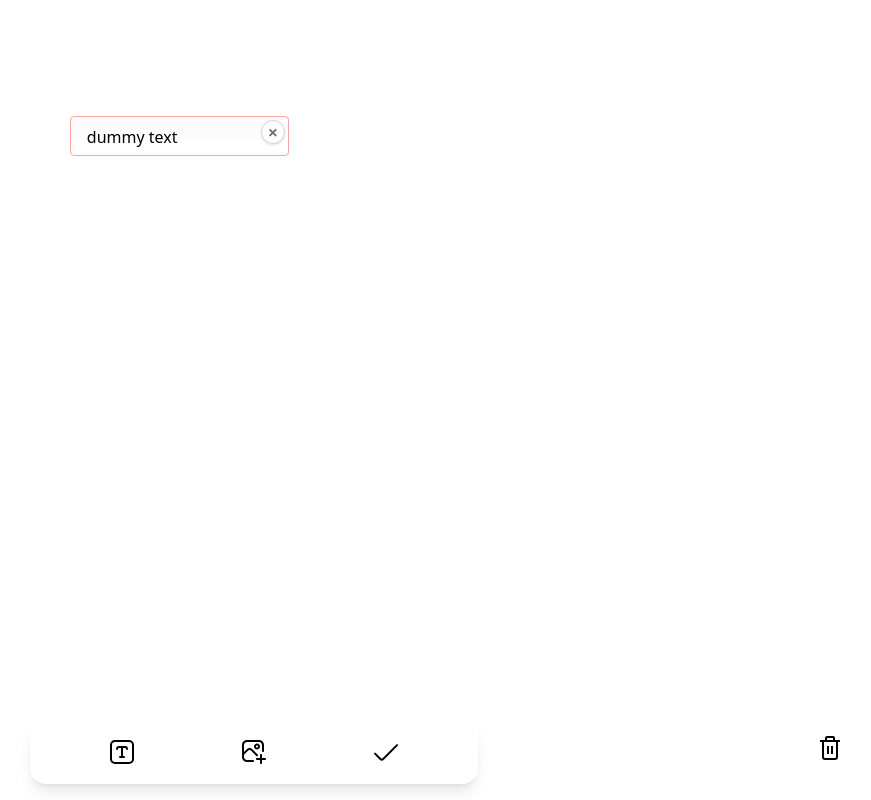
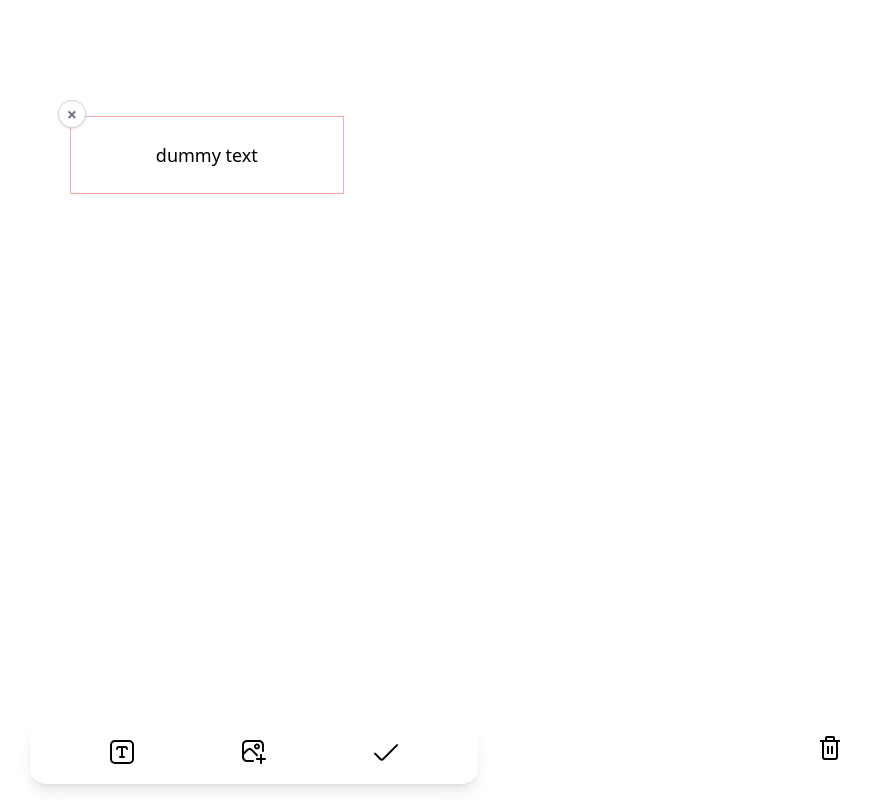
Before and after one commit to Greenora/project-YellowMemo, a React (Create React App) app in the folder react-project/: page /post/create in a window 1280 px wide. Both pictures are taken after a click on the button 508 px from the left and 752 px from the top of the page. Shown: the whole page, without its empty margins (386-1257 px from the left). Built offline with nearby package versions, Linux system fonts and the light colour scheme.

Commit message:
✨ 드래그 기능, 삭제 기능, 저장 기능 완성

```diff
--- a/react-project/src/components/DraggableTextbox.jsx
+++ b/react-project/src/components/DraggableTextbox.jsx
@@ -22,12 +22,17 @@ function DraggableTextbox({
     left: transform ? x + transform.x : x,
     top: transform ? y + transform.y : y,
     zIndex: 1,
-    minWidth: 180,
+    minWidth: 220,
     maxWidth: 400,
   };
 
   return (
-    <div ref={setNodeRef} style={style} tabIndex={0} className="group">
+    <div
+      ref={setNodeRef}
+      style={style}
+      tabIndex={0}
+      className="group"
+    >
       {/* 드래그 핸들 */}
       <div
         {...attributes}
@@ -37,56 +42,72 @@ function DraggableTextbox({
           left: 0,
           top: 0,
           width: "100%",
-          height: 24,
+          height: 15,
           cursor: "grab",
           zIndex: 5,
-          background: "rgba(0,0,0,0.01)",
+          background: "rgba(0,0,0,0.0)",
         }}
         onMouseDown={e => e.stopPropagation()}
       />
-      {/* 항상 보이는 삭제 버튼 */}
+      {/* 삭제 버튼: 항상 좌상단에 노출 */}
       <button
         onClick={e => {
           e.stopPropagation();
           onDelete(id);
         }}
-        className="absolute top-1 right-1 bg-white border border-gray-300 rounded-full w-6 h-6 flex items-center justify-center shadow hover:bg-gray-100 z-10"
+        className="absolute -top-4 -left-3 w-7 h-7 bg-white border border-gray-300 rounded-full flex items-center justify-center shadow hover:bg-red-100 z-20"
         aria-label="삭제"
         type="button"
-        style={{
-          // 필요시 스타일 조정
-        }}
+        style={{ cursor: "pointer" }}
       >
         <span className="text-lg font-bold text-gray-500">×</span>
       </button>
-      {/* 편집/비편집 상태 전환 */}
+      {/* 사진 프레임 스타일 텍스트박스 */}
+      <div
+        className={`px-8 py-6 min-w-[220px] max-w-[400px] min-h-[60px] flex items-center justify-center transition-colors duration-150
+          ${editing ? "border border-red-300 bg-white" : "border border-transparent bg-white"}
+        `}
+        style={{
+          fontFamily: "inherit",
+        }}
+        onDoubleClick={() => setEditingId(id)}
+      >
         {editing ? (
           <textarea
             ref={textareaRef}
-          className="w-full bg-white text-black outline-none resize-none overflow-hidden px-4 py-2 rounded border border-red-300"
+            className="w-full bg-white text-black outline-none resize-none overflow-hidden text-center text-lg"
             value={content}
             maxLength={500}
             onChange={e => onChange(id, e.target.value)}
             onBlur={() => setEditingId(null)}
             rows={1}
-          style={{ minWidth: 180, maxWidth: 400, boxSizing: "border-box" }}
+            style={{
+              minWidth: 180,
+              maxWidth: 400,
+              boxSizing: "border-box",
+              border: "none",
+              padding: 0,
+              background: "transparent",
+              fontFamily: "inherit",
+            }}
             autoFocus
           />
         ) : (
           <div
-          className="px-4 py-2 bg-transparent text-black border border-red-300 rounded"
+            className="w-full text-black text-center text-lg"
             style={{
               minWidth: 180,
               maxWidth: 400,
               whiteSpace: "pre-wrap",
               wordBreak: "break-all",
+              fontFamily: "inherit",
             }}
-          onDoubleClick={() => setEditingId(id)}
           >
             {content}
           </div>
         )}
       </div>
+    </div>
   );
 }
 
```
Lines whose indentation alone changed are shown as unchanged.
